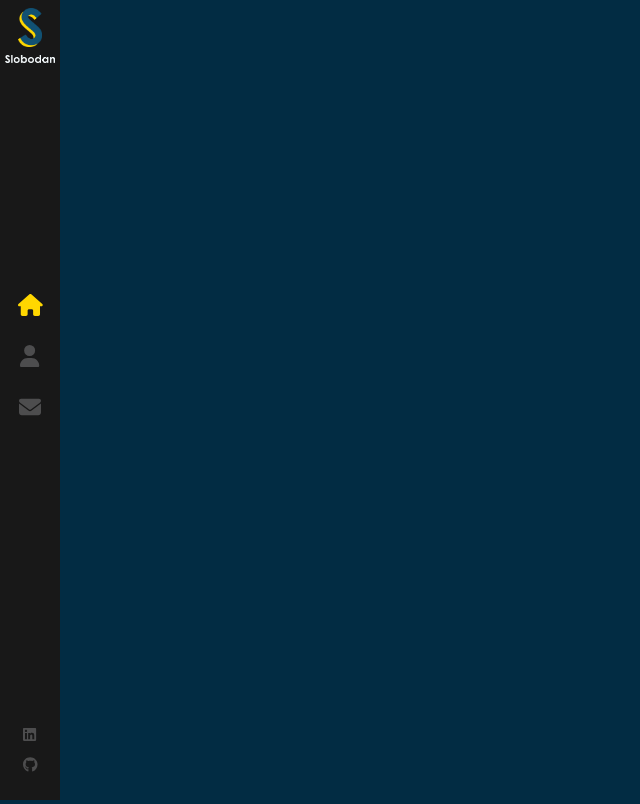
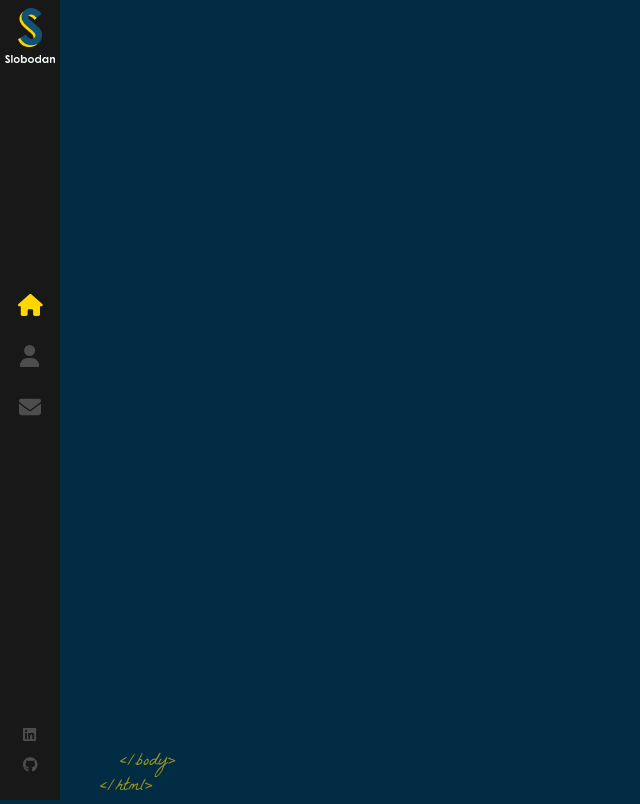
Before and after one commit to CrisDgrnu/portfolio, a React (Create React App) app: page / in a window 1280 px wide. Shown: the whole page, without its empty margins (0-640 px from the left). Built offline with nearby package versions, Linux system fonts and the light colour scheme.

Commit message:
Add layout

```diff
--- a/src/components/Layout/index.js
+++ b/src/components/Layout/index.js
@@ -2,12 +2,25 @@
 
 import React from 'react';
 import Sidebar from '../Sidebar';
+import { Outlet } from 'react-router-dom';
 
 const Layout = () => {
     return (
-        <>
-            <Sidebar></Sidebar>
-        </>
+        <div className="App">
+            <Sidebar />
+
+            <div className="page">
+                <span className="tags top-tags"></span>
+
+                <Outlet />
+
+                <span className="tags bottom-tags">
+                    &lt;/body&gt;
+                    <br />
+                    <span className="bottom-tag-html">&lt;/html&gt;</span>
+                </span>
+            </div>
+        </div>
     );
 };
 
--- a/src/components/Layout/index.scss
+++ b/src/components/Layout/index.scss
@@ -0,0 +1,26 @@
+$primary-color: #ffd700;
+
+.page {
+    width: 100%;
+    height: 100%;
+    position: absolute;
+}
+
+.top-tags {
+    bottom: auto;
+    top: 35px;
+}
+
+.tags {
+    color: $primary-color;
+    opacity: 0.6;
+    position: absolute;
+    bottom: 0;
+    left: 120px;
+    font-size: 18px;
+    font-family: 'La Belle Aurore';
+}
+
+.bottom-tag-html {
+    margin-left: -20px;
+}
```
